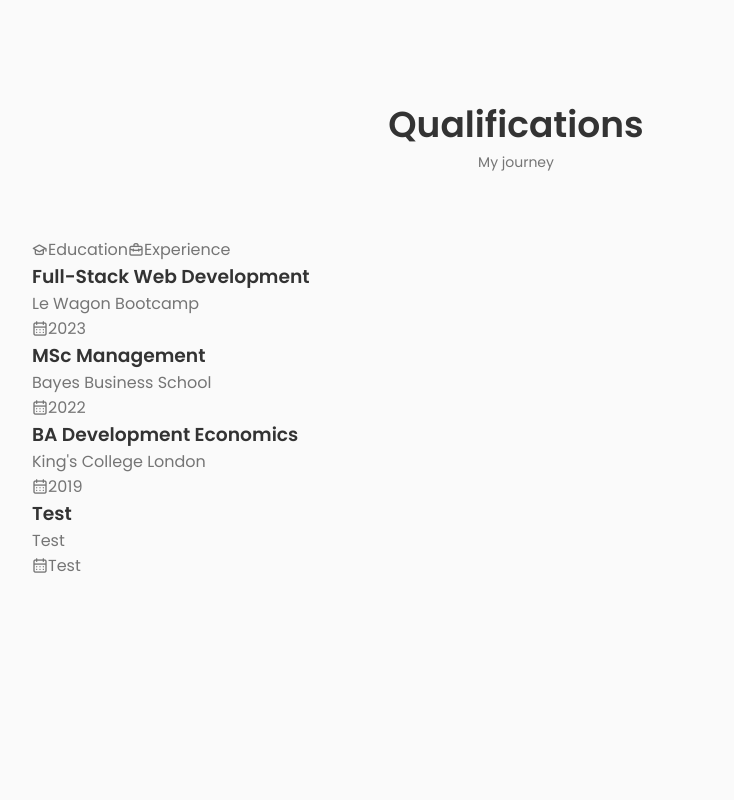
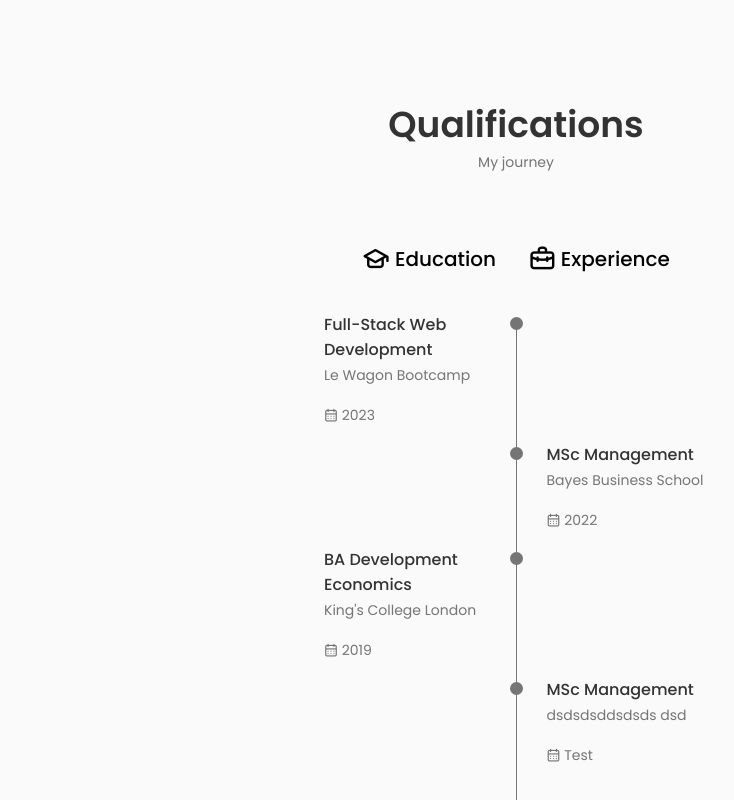
Before and after one commit to dyloff/dylon_io, a React (Create React App) app in the folder website-profile/: page / in a window 1280 px wide. Shown: the part 1863-2663 px from the top of the page, without its empty margins (124-858 px from the left). Before the commit the page ends 2473 px from the top, so only its background shows below. Built offline with nearby package versions, Linux system fonts and the light colour scheme.

Commit message:
qualifications section complete

```diff
--- a/website-profile/src/components/qualification/Qualification.jsx
+++ b/website-profile/src/components/qualification/Qualification.jsx
@@ -1,7 +1,13 @@
-import React from 'react';
+import React, { useState } from 'react';
 import "./qualification.css"
 
 const Qualification = ()=> {
+  const [toggleState, setToggleState] = useState(1);
+
+  const toggleTab = (index) => {
+    setToggleState(index);
+  };
+
   return (
     <section className="qualification section">
       <h2 className="section__title">Qualifications</h2>
@@ -9,11 +15,12 @@
 
       <div className="qualification__container container">
         <div className="qualification__tabs">
-          <div className="qualification__button qualification__active button--flex">
+          <div
+            className={toggleState === 1 ? "qualification__button qualification__active button--flex" : "qualification__button qualification__active button--flex"} onClick={() => toggleTab(1)}>
             <i className="uil uil-graduation-cap qualification__icon"></i> Education
           </div>
 
-          <div className="qualification__button button--flex">
+          <div className={toggleState === 2 ? "qualification__button qualification__active button--flex" : "qualification__button qualification__active button--flex"} onClick={() => toggleTab(2)}>
             <i className="uil uil-briefcase-alt qualification__icon"></i> Experience
           </div>
 
@@ -21,13 +28,13 @@
         </div>
 
         <div className="qualification__sections">
-          <div className="qualification__content">
+          <div className={toggleState === 1 ? "qualification__content qualification__content-active" : "qualification__content "}>
             <div className="qualification__data">
               <div>
                 <h3 className="qualification__title">Full-Stack Web Development</h3>
-                <span className="qualification_subtitle">Le Wagon Bootcamp</span>
-                <div className="qualification_subtitle">
-                  <i className="uil uil-calendar-alt"></i>2023
+                <span className="qualification__subtitle">Le Wagon Bootcamp</span>
+                <div className="qualification__subtitle">
+                  <i className="uil uil-calendar-alt"></i> 2023
                 </div>
               </div>
 
@@ -42,18 +49,18 @@
             <div className="qualification__data">
               <div></div>
 
+
+
               <div>
                 <span className="qualification__rounder"></span>
                 <span className="qualification__line"></span>
+              </div>
 
-
-
+              <div>
                 <h3 className="qualification__title">MSc Management</h3>
-                <span className="qualification_subtitle">Bayes Business School</span>
-                <div className="qualification_subtitle">
-                  <i className="uil uil-calendar-alt"></i>2022
-
-
+                <span className="qualification__subtitle">Bayes Business School</span>
+                <div className="qualification__subtitle">
+                  <i className="uil uil-calendar-alt"></i> 2022
                 </div>
               </div>
             </div>
@@ -61,9 +68,9 @@
             <div className="qualification__data">
               <div>
                 <h3 className="qualification__title">BA Development Economics</h3>
-                <span className="qualification_subtitle">King's College London</span>
-                <div className="qualification_subtitle">
-                  <i className="uil uil-calendar-alt"></i>2019
+                <span className="qualification__subtitle">King's College London</span>
+                <div className="qualification__subtitle">
+                  <i className="uil uil-calendar-alt"></i> 2019
                 </div>
               </div>
 
@@ -78,21 +85,82 @@
             <div className="qualification__data">
               <div></div>
 
+
+
               <div>
                 <span className="qualification__rounder"></span>
                 <span className="qualification__line"></span>
+              </div>
+
+              <div>
+                <h3 className="qualification__title">MSc Management</h3>
+                <span className="qualification__subtitle">dsdsdsddsdsds dsd</span>
+                <div className="qualification__subtitle">
+                  <div className="div qualification__calendar">
+                  <i className="uil uil-calendar-alt"></i> Test
+                  </div>
+                </div>
+              </div>
+            </div>
+          </div>
+
+          <div className={toggleState === 2 ? "qualification__content qualification__content-active" : "qualification__content "}>
+            <div className="qualification__data">
+              <div>
+                <h3 className="qualification__title">Investment Banking Analyst</h3>
+                <span className="qualification__subtitle">Delta Capita</span>
+                <div className="qualification__subtitle">
+                  <i className="uil uil-calendar-alt"></i>2022 - 2023
+                </div>
+              </div>
 
 
 
-                <h3 className="qualification__title">Test</h3>
-                <span className="qualification_subtitle">Test</span>
-                <div className="qualification_subtitle">
-                  <i className="uil uil-calendar-alt"></i>Test
+              <div>
+                <span className="qualification__rounder"></span>
+                <span className="qualification__line"></span>
+              </div>
+            </div>
+
+            <div className="qualification__data">
+              <div></div>
 
 
+
+              <div>
+                <span className="qualification__rounder"></span>
+                <span className="qualification__line"></span>
+              </div>
+
+              <div>
+                <h3 className="qualification__title">MSc Management</h3>
+                <span className="qualification__subtitle">dsdsdsddsdsds dsd</span>
+                <div className="qualification__subtitle">
+                  <div className="div qualification__calendar">
+                  <i className="uil uil-calendar-alt"></i> Test
+                  </div>
                 </div>
               </div>
             </div>
+
+            <div className="qualification__data">
+              <div>
+                <h3 className="qualification__title">Investment Banking Analyst</h3>
+                <span className="qualification__subtitle">Delta Capita</span>
+                <div className="qualification__subtitle">
+                  <i className="uil uil-calendar-alt"></i>2022 - 2023
+                </div>
+              </div>
+
+
+
+              <div>
+                <span className="qualification__rounder"></span>
+                <span className="qualification__line"></span>
+              </div>
+            </div>
+
+
           </div>
         </div>
       </div>
--- a/website-profile/src/components/qualification/qualification.css
+++ b/website-profile/src/components/qualification/qualification.css
@@ -0,0 +1,116 @@
+.qualification__container {
+  max-width: 768px;
+}
+
+.qualification__tabs {
+  display: flex;
+  justify-content: center;
+  margin-bottom: var(--mb-2);
+}
+
+.qualification__button {
+  font-size: var(--h3-font-size);
+  font-weight: var(--font-medium);
+  color: var(--title-color);
+  margin: 0 var(--mb-1);
+  cursor: pointer;
+}
+
+.qualification__button:hover {
+  color: (var(--title-color));
+}
+
+.qualification__icon {
+  font-size: 1.8rem;
+  margin-right: var(--mb-0-25);
+}
+
+.qualification__active {
+  color: var(--title-color-dark);
+}
+
+.qualification__sections {
+  display: grid;
+  grid-template-columns: 0.5fr;
+  justify-content: center;
+}
+
+.qualification__content {
+  display: none;
+}
+
+.qualification__content-active {
+  display: block;
+}
+
+.qualification__data {
+  display: grid;
+  grid-template-columns: 1fr max-content 1fr;
+  column-gap: 1.5rem;
+}
+
+.qualification__title {
+  font-size: var(--normal-font-size);
+  font-weight: var(--font-medium);
+}
+
+.qualification__subtitle {
+  display: inline-block;
+  font-size: var(--small-font-size);
+  margin-bottom: var(--mb-1);
+}
+
+.qualification__calendar {
+  font-size: var(--small-font-size)
+}
+
+.qualification__rounder {
+  display: inline-block;
+  width: 13px;
+  height: 13px;
+  background-color: var(--text-color);
+  border-radius: 50%;
+}
+
+.qualification__line {
+  display: block;
+  width: 1px;
+  height: 100%;
+  background-color: var(--text-color);
+  transform: translate(6px, -7px);
+}
+
+
+/* Large device */
+@media screen and (max-width: 992px) {
+  .qualification__container {
+    margin-left: auto;
+    margin-right: auto;
+  }
+}
+
+/* Medium device */
+@media screen and (max-width: 768px) {
+  .qualification__container {
+    margin-left: var(--mb-1-5);
+    margin-right: var(--mb--1-5);
+  }
+}
+
+@media screen and (max-width: 576px) {
+  .qualification__sections {
+    grid-template-columns: initial;
+  }
+
+  .qualification__button {
+    margin: 0 var(--mb-0-75);
+  }
+}
+
+/* Small device */
+@media screen and (max-width: 350px) {
+  .qualificaton__data {
+    gap: 0.5rem;
+  }
+
+}
```
